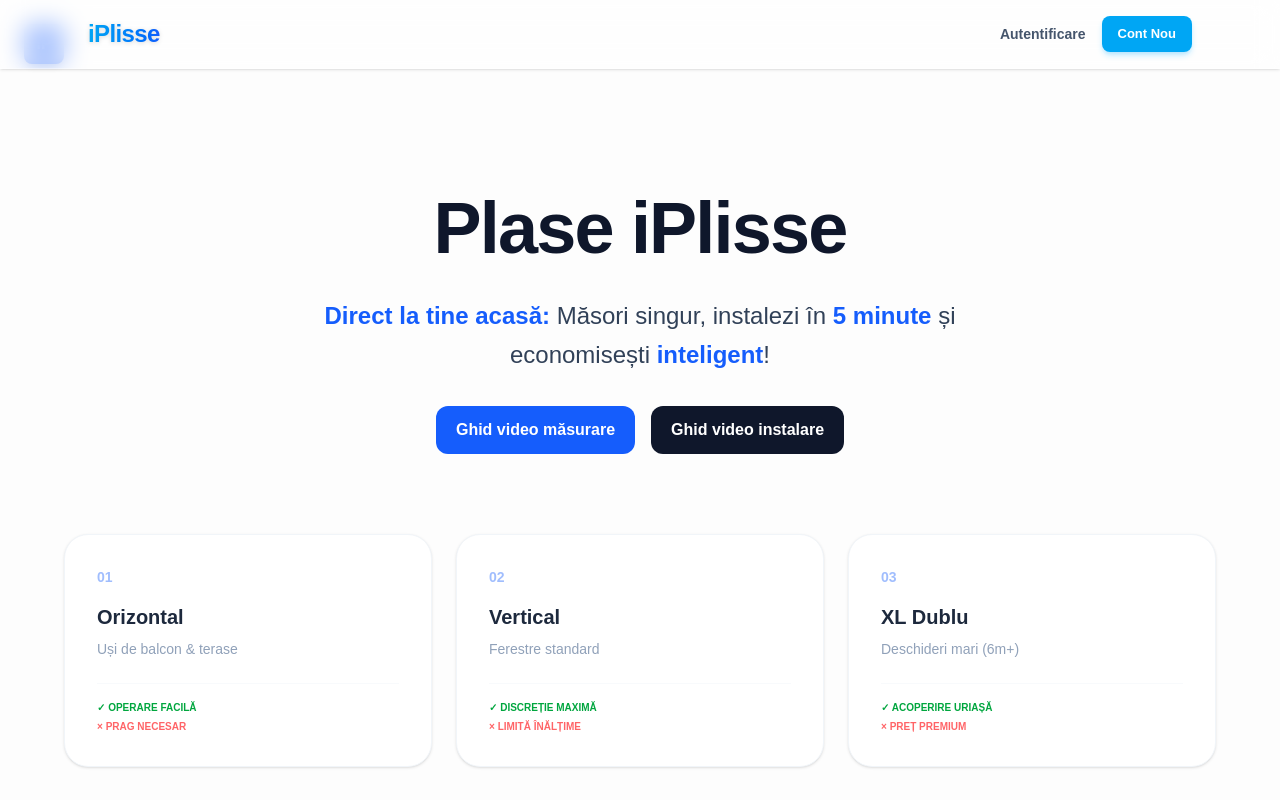
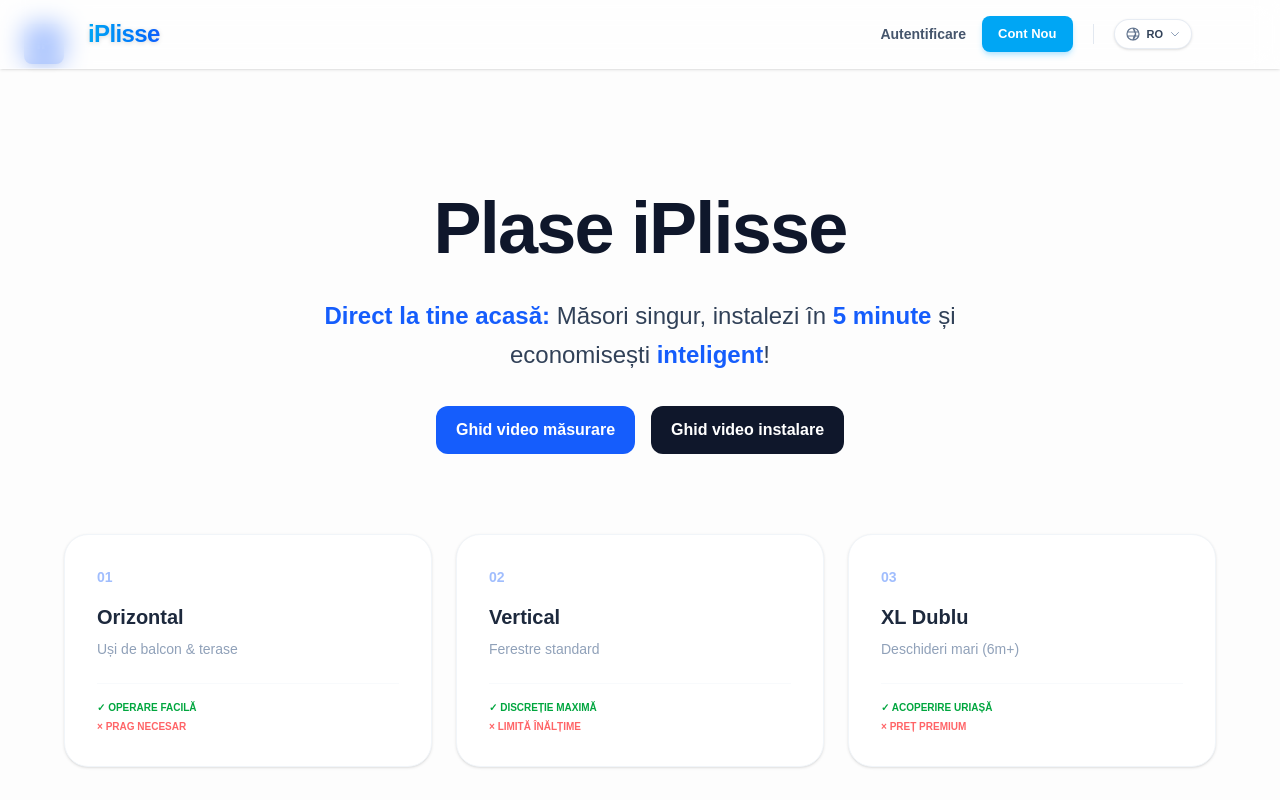
Before and after one commit to mkz113/iplisse, a Next.js app: page / in a window 1280 px wide. Shown: the top 800 px of the page. Built offline with nearby package versions, Linux system fonts and the light colour scheme; no server answers; the database is empty.

Commit message:
feat(navbar): add language switch button (RO|RU)

```diff
--- a/app/components/Navbar.tsx
+++ b/app/components/Navbar.tsx
@@ -10,6 +10,26 @@
     const [cartCount, setCartCount] = useState<number>(0);
     const [isAuthLoading, setIsAuthLoading] = useState<boolean>(true);
     const router = useRouter();
+    const [lang, setLang] = useState<"RO" | "RU">("RO");
+    const [isLangOpen, setIsLangOpen] = useState<boolean>(false);
+
+// Block langSwitch
+    useEffect(() => {
+        const savedLang = localStorage.getItem("iplisse_lang") as "RO" | "RU";
+        if (savedLang) {
+            setLang(savedLang);
+        }
+    }, []);
+    const selectLanguage = (newLang: "RO" | "RU") => {
+        setLang(newLang);
+        localStorage.setItem("iplisse_lang", newLang);
+        setIsLangOpen(false); // Închidem pop-up-ul după selecție
+
+        if (typeof window !== "undefined") {
+            window.dispatchEvent(new CustomEvent("lang:changed", { detail: { lang: newLang } }));
+        }
+    };
+
 
     // 1. Preluarea numărului de produse din coș
     const fetchCartCount = useCallback(async (userId: string) => {
@@ -96,7 +116,9 @@
             </Link>
 
             {/* Meniu Utilizator */}
-            <div id="user-menu" className="flex items-center gap-4">
+            <div id="user-menu" className="flex items-center gap-3 sm:gap-4">
+
+                {/* 1. ZONA UTILIZATOR (Auth / Coș / Profil / Ieșire) */}
                 {isAuthLoading ? (
                     <div className="flex gap-3 animate-pulse items-center">
                         <div className="w-20 h-8 bg-slate-200 rounded-lg"></div>
@@ -116,8 +138,7 @@
                         </Link>
                     </>
                 ) : (
-                    <div className="flex items-center gap-3 sm:gap-5">
-
+                    <div className="flex items-center gap-3 sm:gap-4">
                         {/* Coș cu badge dinamic */}
                         <Link
                             href="/cart"
@@ -146,12 +167,62 @@
                         {/* Ieșire */}
                         <button
                             onClick={handleSignOut}
-                            className="text-xs font-bold text-slate-400 hover:text-red-600 transition-colors cursor-pointer bg-slate-50 hover:bg-red-50 px-3 py-2 rounded-full border border-slate-100 hover:border-red-100"
-                        >
+                            className="text-xs font-bold text-slate-600 hover:text-red-600 transition-colors cursor-pointer bg-slate-50 hover:bg-red-50 px-3 py-2 rounded-full border border-slate-200 hover:border-red-100"                        >
                             Ieșire
                         </button>
                     </div>
                 )}
+
+                {/* Separator vertical discret */}
+                <div className="h-5 w-px bg-slate-200 mx-1 hidden sm:block" />
+
+                {/* 2. SWITCHER LIMBĂ */}
+                <div className="relative">
+                    <button
+                        onClick={() => setIsLangOpen(!isLangOpen)}
+                        className="flex items-center gap-1.5 px-2.5 py-1.5 rounded-full border border-slate-200/80 bg-white hover:bg-slate-50 hover:border-slate-300 transition-all text-slate-600 shadow-sm active:scale-95"
+                        aria-label="Selectează limba"
+                        title="Schimbă limba / Сменить язык"
+                    >
+                        <svg className="w-4 h-4 text-slate-500" fill="none" stroke="currentColor" viewBox="0 0 24 24">
+                            <path strokeLinecap="round" strokeLinejoin="round" strokeWidth={1.8} d="M12 21a9 9 0 100-18 9 9 0 000 18zM3.6 9h16.8M3.6 15h16.8M12 3a15.3 15.3 0 014 9 15.3 15.3 0 01-4 9 15.3 15.3 0 014-9z" />
+                        </svg>
+                        <span className="text-[11px] font-black text-slate-700 uppercase">{lang}</span>
+                        <svg className={`w-3 h-3 text-slate-400 transition-transform duration-200 ${isLangOpen ? "rotate-180" : ""}`} fill="none" stroke="currentColor" viewBox="0 0 24 24">
+                            <path strokeLinecap="round" strokeLinejoin="round" strokeWidth={2} d="M19 9l-7 7-7-7" />
+                        </svg>
+                    </button>
+
+                    {/* Pop-up Dropdown */}
+                    {isLangOpen && (
+                        <>
+                            <div className="fixed inset-0 z-40" onClick={() => setIsLangOpen(false)} />
+
+                            <div className="absolute right-0 mt-2 w-32 bg-white border border-slate-200/80 rounded-2xl shadow-xl z-50 p-1.5 animate-in fade-in zoom-in-95 duration-150">
+                                <button
+                                    onClick={() => selectLanguage("RO")}
+                                    className={`w-full text-left px-3 py-2 rounded-xl text-xs font-bold transition-colors flex items-center justify-between ${
+                                        lang === "RO" ? "bg-sky-50 text-sky-600" : "text-slate-600 hover:bg-slate-50"
+                                    }`}
+                                >
+                                    <span>🇷🇴 Română</span>
+                                    {lang === "RO" && <span className="text-sky-600 text-[10px]">✓</span>}
+                                </button>
+
+                                <button
+                                    onClick={() => selectLanguage("RU")}
+                                    className={`w-full text-left px-3 py-2 rounded-xl text-xs font-bold transition-colors flex items-center justify-between ${
+                                        lang === "RU" ? "bg-sky-50 text-sky-600" : "text-slate-600 hover:bg-slate-50"
+                                    }`}
+                                >
+                                    <span>🇷🇺 Русский</span>
+                                    {lang === "RU" && <span className="text-sky-600 text-[10px]">✓</span>}
+                                </button>
+                            </div>
+                        </>
+                    )}
+                </div>
+
             </div>
         </nav>
     );
```
